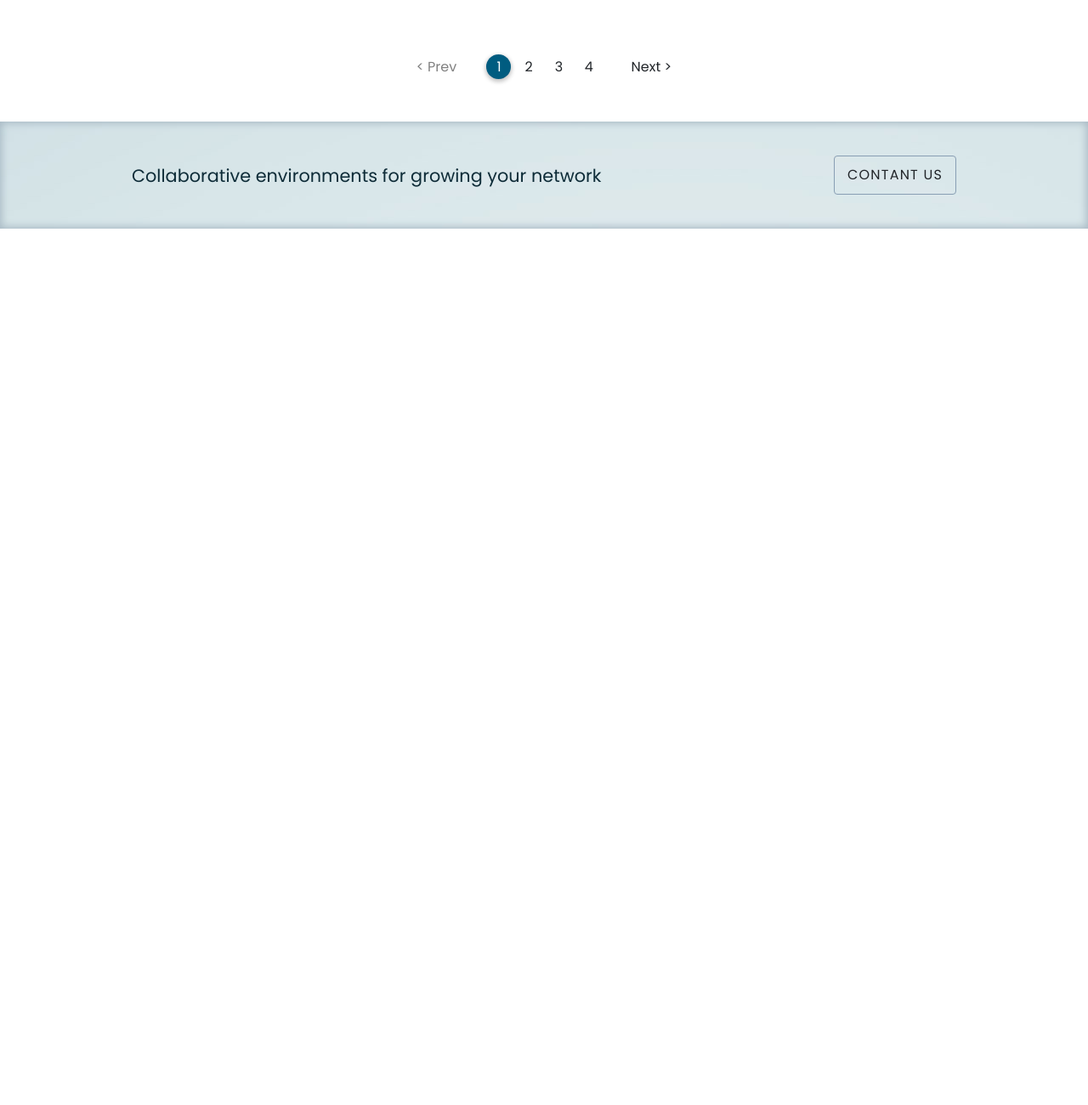
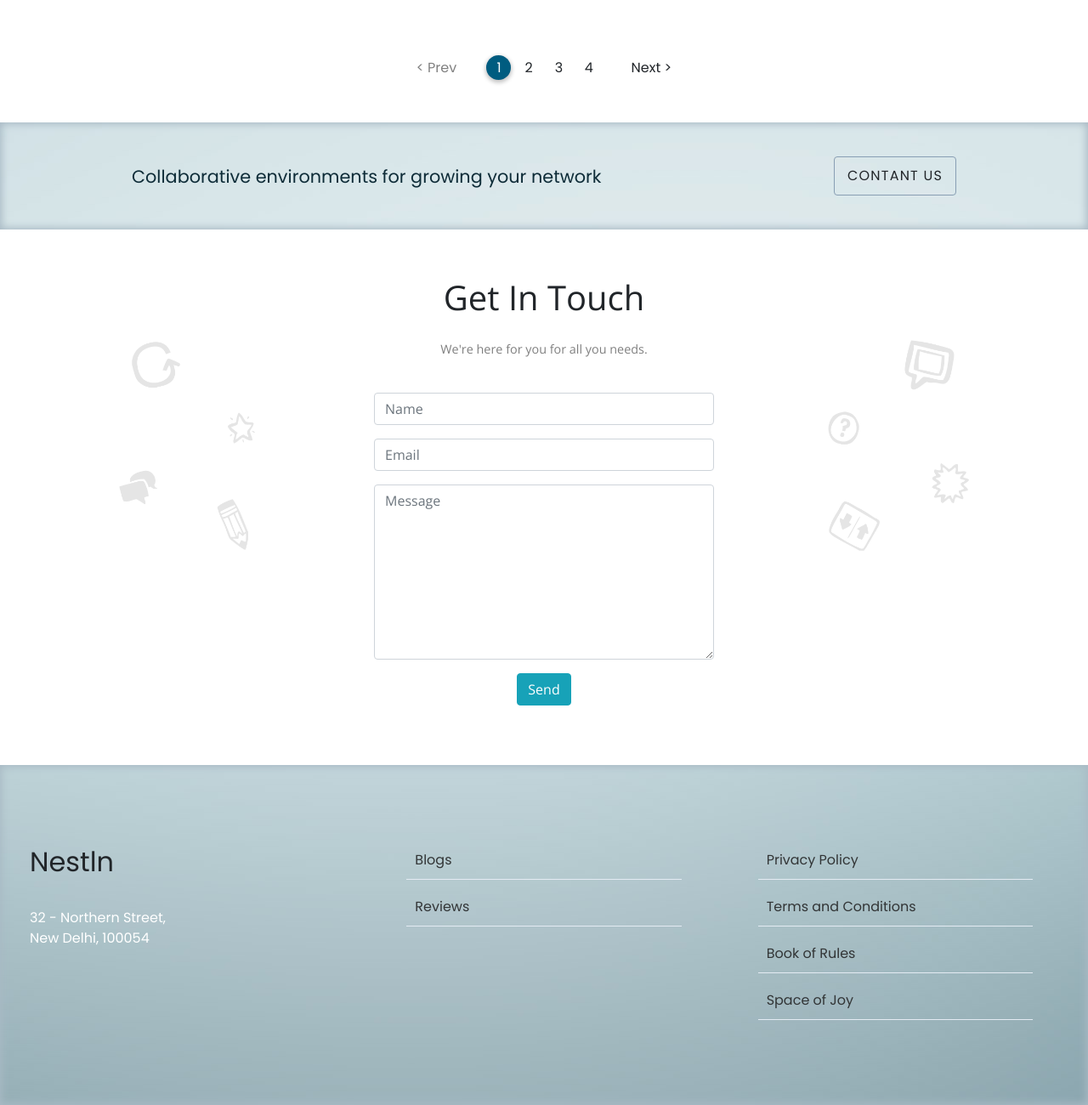
Before and after one commit to subodhk01/nestln-assignment, a plain HTML site: page index.html in a window 1280 px wide. Shown: the part 715-2015 px from the top of the page at 85% size. Before the commit the page ends 984 px from the top, so only its background shows below. Drawn offline with nearby package versions, Linux system fonts and the light colour scheme.

Commit message:
Added contact and footer sections

```diff
--- a/css/index.css
+++ b/css/index.css
@@ -1,5 +1,6 @@
 @import url('https://fonts.googleapis.com/css2?family=Poppins:wght@200;300;400;500;600;700;800;900&display=swap');
 @import url('https://fonts.googleapis.com/css2?family=Raleway:wght@200;300;400;500;600;700;800;900&display=swap');
+@import url('https://fonts.googleapis.com/css2?family=Open+Sans:wght@300;400;600;700;800&display=swap');
 .checked { color: orange; }
 
 html, body{
@@ -19,7 +20,13 @@ html, body{
     padding: 0px 10px;
 }
 .navbar a {
-    color: rgb(53, 52, 52);
+    color: rgb(73, 72, 72);
+    border-bottom: 1px solid transparent;
+    transition: 0.5s;
+}
+.navbar a:hover {
+    color: black;
+    border-bottom: 1px solid rgb(204, 202, 202);
 }
 .navbar-collapse {
     justify-content: flex-end;
@@ -180,6 +187,71 @@ main {
     transform: translateY(-5px);
 }
 
+.section-contact {
+    max-width: 1000px;
+    margin: 20px auto;
+    background-image: url(../images/contact_bg.png);
+    background-size: contain;
+    background-repeat: no-repeat;
+    background-position: center 80px;
+    font-family: "Open Sans";
+}
+.contact {
+    max-width: 1000px;
+    margin:30px auto;
+    text-align: center;
+}
+.contact-heading {
+    font-weight: 200;
+    font-size: 2.5rem;
+    margin-top: 20px;
+}
+.contact-des {
+    margin-top: 20px;
+    font-size: 0.9rem;
+    color: grey
+}
+.contact-form {
+    margin: auto;
+    padding: 40px 0px;
+    max-width: 400px;
+}
+
+.section-footer {
+    padding: 90px 20px;
+    box-shadow: 0px 0px 10px 2px rgb(169, 186, 197) inset;
+    font-family: "Poppins";
+    background: url("../images/section.jpg");
+    background-position: bottom;
+}
+.section-footer .row {
+    margin: auto;
+    max-width: 1300px;
+}
+.footer-heading {
+    font-size: 2rem;
+    margin-bottom: 30px;
+}
+.footer-address {
+    color: rgb(255, 255, 255);
+}
+.section-footer ul {
+    list-style-type: none;
+    margin: 0;
+    padding: 0px 30px;
+}
+.section-footer li {
+    padding: 10px;
+    margin-bottom: 10px;
+    border-bottom: 1px solid rgb(228, 235, 243);
+    color: rgb(50, 53, 54);
+    cursor: pointer;
+    transition: 0.3s;
+}
+.section-footer li:hover {
+    border-bottom: 1px solid rgb(7, 69, 116);
+}
+
 @media(max-width: 576px){
     .listing-right {
         margin-top: 20px;
@@ -202,4 +274,7 @@ main {
     .section-button {
         margin-top: 20px;
     }
+    .section-footer ul {
+        margin-top: 30px;
+    }
 }
--- a/index.html
+++ b/index.html
@@ -184,6 +184,51 @@
                     </div>
                 </div>
             </section>
+            <section class="section-contact">
+                <div class="contact">
+                    <div class="contact-heading">Get In Touch</div>
+                    <div class="contact-des">We're here for you for all you needs.</div>
+                    <div class="contact-form">
+                        <form>
+                            <div class="form-group">
+                                <input class="form-control" type="text" name="name" placeholder="Name">
+                            </div>
+                            <div class="form-group">
+                                <input class="form-control" type="email" name="email" placeholder="Email">
+                            </div>
+                            <div class="form-group">
+                                <textarea class="form-control" name="message" placeholder="Message" rows="8"></textarea>
+                            </div>
+                            <div>
+                                <button type="submit" class="btn btn-info">Send</button>
+                            </div>
+                        </form>
+                    </div>
+                </div>
+            </section>
+            <section class="section-footer">
+                <div class="row">
+                    <div class="col-sm-12 col-md-4">
+                        <div class="footer-heading">Nestln</div>
+                        <div class="footer-address">32 - Northern Street,<br>
+                        New Delhi, 100054</div>
+                    </div>
+                    <div class="col-sm-12 col-md-4">
+                        <ul>
+                            <li>Blogs</li>
+                            <li>Reviews</li>
+                        </ul>
+                    </div>
+                    <div class="col-sm-12 col-md-4">
+                        <ul>
+                            <li>Privacy Policy</li>
+                            <li>Terms and Conditions</li>
+                            <li>Book of Rules</li>
+                            <li>Space of Joy</li>
+                        </ul>
+                    </div>
+                </div>
+            </section>
         </main>
 
         <script>
```
Also changed, not shown: images/contact_bg.png (added).
